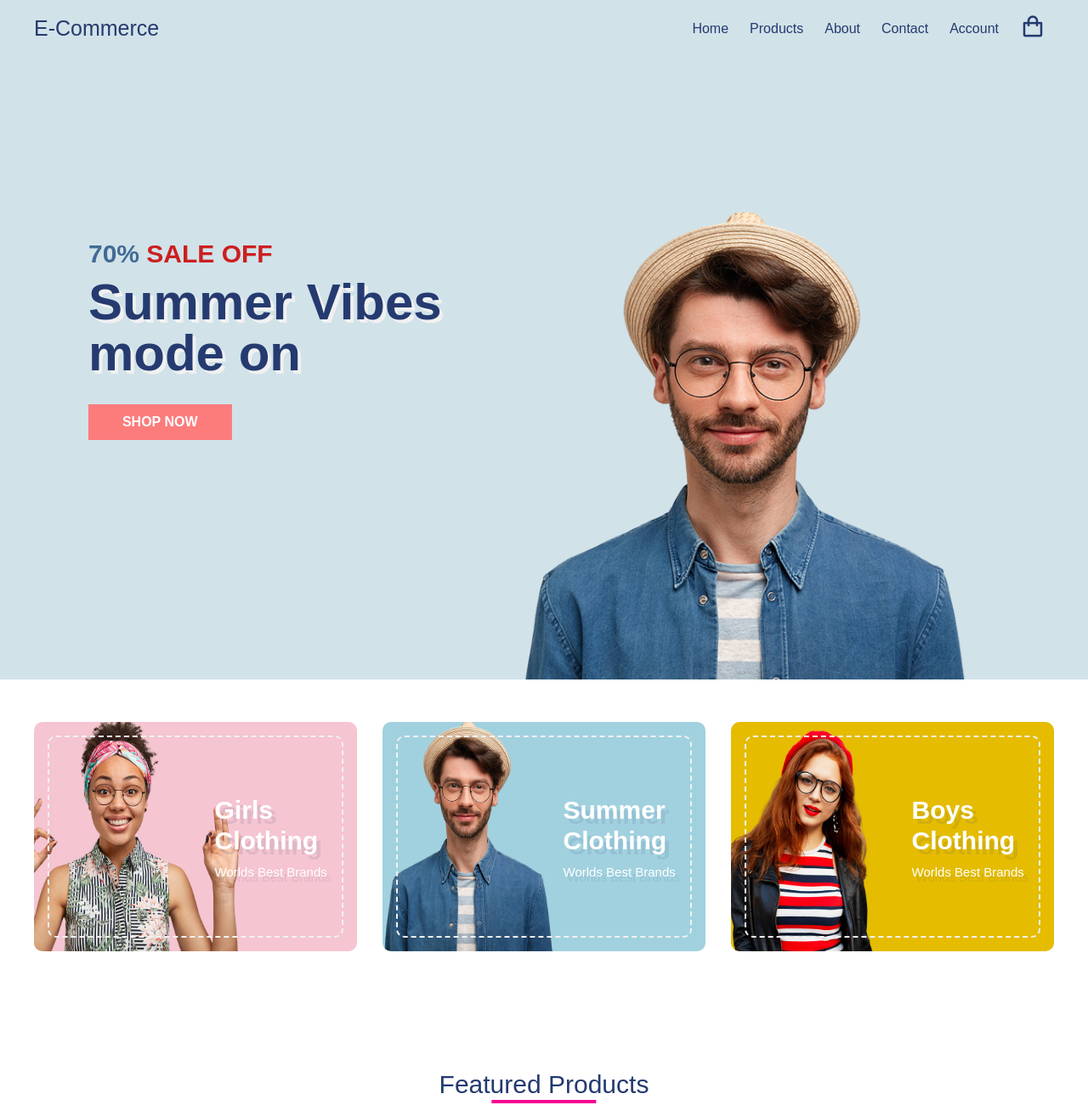
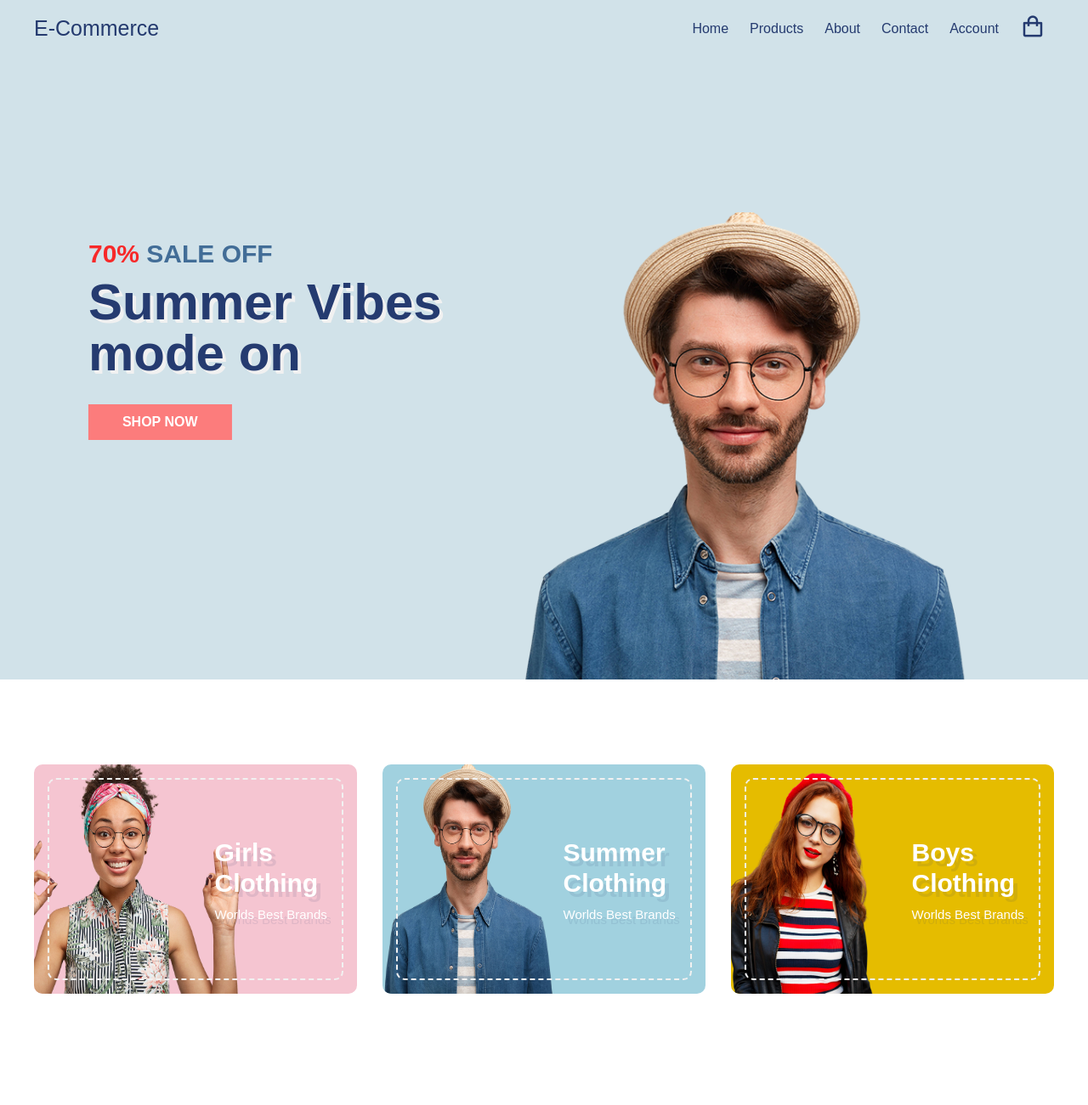
Before and after one commit to Mohamed-Hatem153/Responsive-Static-E-Commerce-website, a plain HTML site: page index.html in a window 1280 px wide. Shown: the top 1301 px of the page at 85% size. Drawn offline with nearby package versions, Linux system fonts and the light colour scheme.

```diff
--- a/css/styles.css
+++ b/css/styles.css
@@ -245,14 +245,14 @@
 }
 
 .hero-content h2 {
-  color: #cc1f1f;
+  color: #426d97;
   font-size: 3rem;
   font-weight: 700;
   margin-bottom: 1rem;
 }
 
 .hero-content .discount {
-  color: #416b95;
+  color: #f72929;
 }
 
 .hero-content h1 span {
@@ -337,7 +337,7 @@
 
 /* Adverts */
 .section {
-  padding: 5rem 0 5rem 0;
+  padding: 10rem 0 5rem 0;
 }
 
 .advert-center {
--- a/index.html
+++ b/index.html
@@ -1,3 +1,4 @@
+
 <!DOCTYPE html>
 <html lang="en">
 
@@ -420,7 +421,7 @@
               <span>Collect Your</span>
               <span>Kids Collection</span>
             </h1>
-            <a class="btn" href="#">shop now</a>
+            <a class="btn" href="product.html">shop now</a>
           </div>
         </div>
       </div>
```
